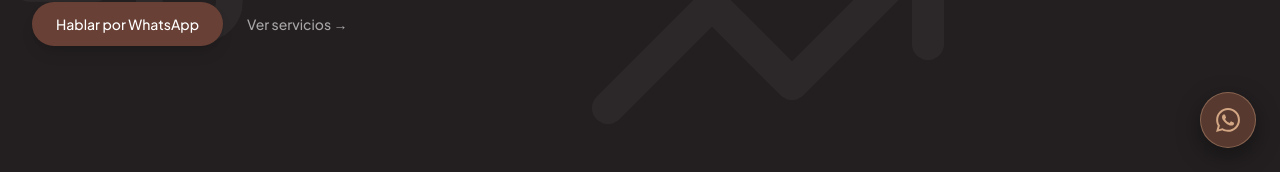
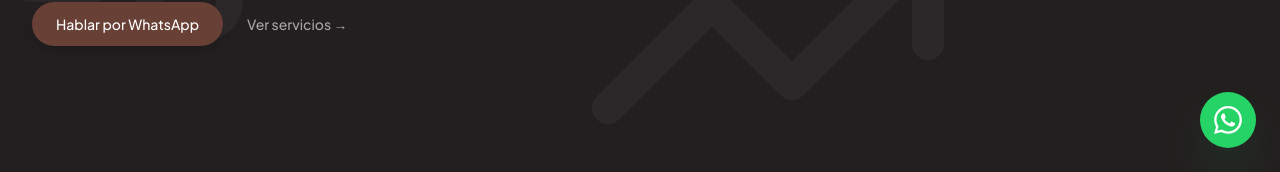
Before and after one commit to IT-Suchus/VolcanDigital, a React (Vite) app in the folder frontend/: page / in a window 1280 px wide. Shown: the part 628-800 px from the top of the page. Built offline with nearby package versions, Linux system fonts and the light colour scheme; no server answers.

Commit message:
Cambio logo ws

```diff
--- a/frontend/src/components/layout/MainLayout.tsx
+++ b/frontend/src/components/layout/MainLayout.tsx
@@ -172,20 +172,15 @@ export default function MainLayout() {
       </main>
       <Footer />
 
-      {/* Botón flotante de WhatsApp ("el mecoso de WhatsApp") */}
+      {/* Botón flotante de WhatsApp */}
       <a
         href="https://wa.me/5492216743529"
         target="_blank"
         rel="noreferrer"
-        className="fixed bottom-6 right-6 z-50 flex items-center justify-center w-14 h-14 rounded-full shadow-2xl transition-all duration-300 hover:scale-110"
-        style={{
-          backgroundColor: '#58392F',
-          border: '1px solid rgba(211,167,132,0.40)',
-          boxShadow: '0 8px 24px rgba(0,0,0,0.4)',
-        }}
+        className="fixed bottom-6 right-6 z-50 flex items-center justify-center w-14 h-14 rounded-full bg-[#25D366] hover:bg-[#20ba5a] text-white shadow-2xl transition-all duration-300 hover:scale-110 shadow-[#25D366]/30"
         aria-label="Contactar por WhatsApp"
       >
-        <svg width="24" height="24" viewBox="0 0 24 24" fill="#D3A784">
+        <svg width="28" height="28" viewBox="0 0 24 24" fill="currentColor">
           <path d="M.057 24l1.687-6.163c-1.041-1.804-1.588-3.849-1.587-5.946.003-6.556 5.338-11.891 11.893-11.891 3.181.001 6.167 1.24 8.413 3.488 2.245 2.248 3.481 5.236 3.48 8.414-.003 6.557-5.338 11.892-11.893 11.892-1.99-.001-3.951-.5-5.688-1.448l-6.305 1.65zm6.597-3.807c1.676.995 3.276 1.591 5.392 1.592 5.448 0 9.886-4.434 9.889-9.885.002-5.462-4.415-9.89-9.881-9.892-5.452 0-9.887 4.434-9.889 9.884-.001 2.225.651 3.891 1.746 5.634l-.999 3.648 3.742-.981zm11.387-5.464c-.074-.124-.272-.198-.57-.347-.297-.149-1.758-.868-2.031-.967-.272-.099-.47-.149-.669.149-.198.297-.768.967-.941 1.165-.173.198-.347.223-.644.074-.297-.149-1.255-.462-2.39-1.475-.883-.788-1.48-1.761-1.653-2.059-.173-.297-.018-.458.13-.606.134-.133.297-.347.446-.521.151-.172.2-.296.3-.495.099-.198.05-.372-.025-.521-.075-.148-.669-1.611-.916-2.206-.242-.579-.487-.501-.669-.51l-.57-.01c-.198 0-.52.074-.792.372s-1.04 1.016-1.04 2.479 1.065 2.876 1.213 3.074c.149.198 2.095 3.2 5.076 4.487.709.306 1.263.489 1.694.626.712.226 1.36.194 1.872.118.571-.085 1.758-.719 2.006-1.413.248-.695.248-1.29.173-1.414z" />
         </svg>
       </a>
```
Also changed, not shown: frontend/src/media/BANNER-CEL-PRINICPAL-1-1_IxjJWg2.png (added).
